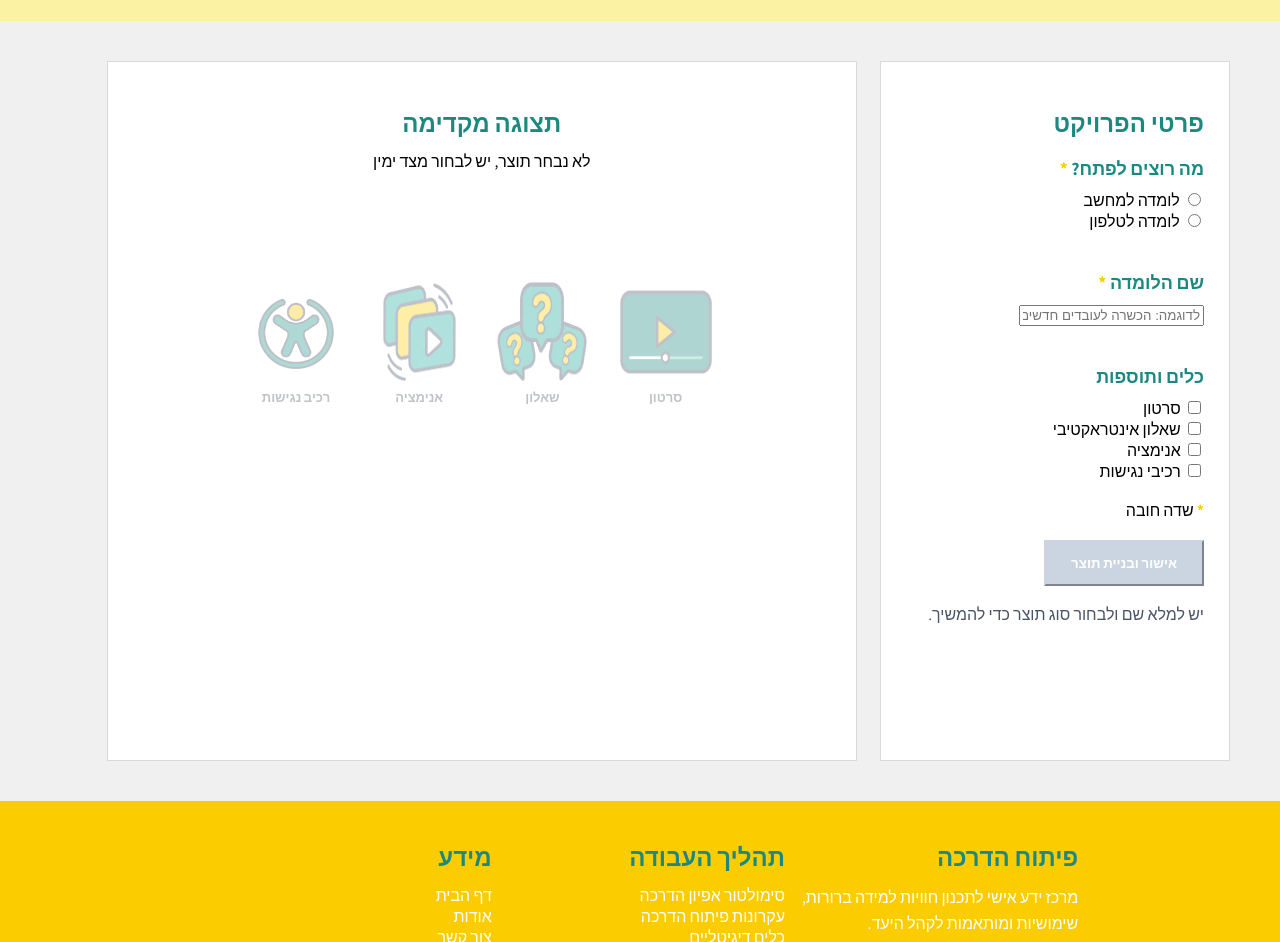
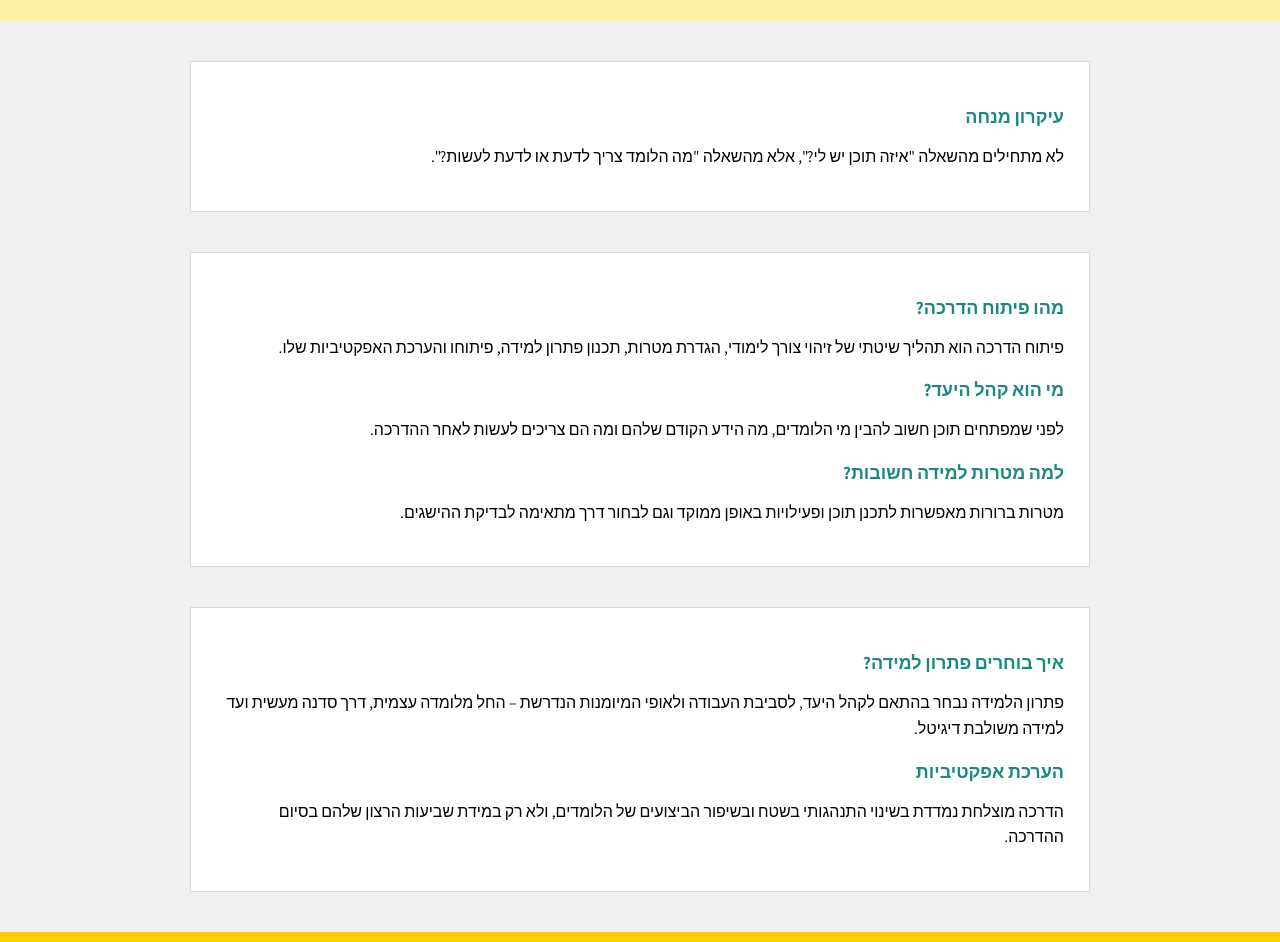
Before and after one commit to ofirfrid/Ofir-Frid-and-Shir-Laniado-website-HIT, a plain HTML site: page simulator.html in a window 1280 px wide. Shown: the part 353-1295 px from the top of the page. Drawn offline with Linux system fonts and the light colour scheme.

Commit message:
simulator.html

```diff
--- a/simulator.html
+++ b/simulator.html
@@ -3,17 +3,17 @@
 <head>
     <meta charset="utf-8" />
     <!--תיאור הדף-->
-    <meta name="description" content="סימולטור אינטראקטיבי לאפיון והתאמת תוצרי הדרכה, בחירת מסכי יעד, רכיבי מדיה והדגמת תהליך הפיתוח בזמן אמת." />
+    <meta name="description" content="העקרונות והשלבים המרכזיים בפיתוח הדרכה מדויקת: ניתוח צרכים, תכנון מטרות, קהל יעד, בחירת פתרון והערכתו" />
     <!--    כותרת ראשית-->
-    <title> learnDesign | סימולטור אפיון הדרכה</title>
-    <link rel="icon" type="images/png" href="images/flowerLogo.png"/>
-    <meta name="keywords" content="סימולטור הדרכה, אפיון הדרכה, טופס אפיון, לומדה אינטראקטיבית, תכנון הדרכה, מיקרו למידה"/>
+    <title> learnDesign | עקרונות פיתוח הדרכה</title>
+    <link rel="icon" type="images/png" href="images/flowerLogo.png">
+    <meta name="keywords" content="עקרונות פיתוח הדרכה, ניתוח הדרכה, תכנון, קהל יעד, מטרות הדרכה" />
     <meta name="author" content="Shir Laniado, Ofir Frid - Telem Faculty, HIT" />
     <meta name="viewport" content="width=device-width, initial-scale=1.0, user-scalable=yes">
     <link href="styles/myStyle.css" rel="stylesheet" />
 </head>
 
-<body onload="startApp()">
+<body>
 <!-- סרגל ניווט עליון -->
 <header id="siteHeader">
     <nav id="mainNav">
@@ -35,105 +35,42 @@
     <!-- סרגל פירורי לחם -->
     <div class="breadCrumbs">
         <a href="index.html">דף הבית</a>
-        <span>> סימולטור פיתוח הדרכה</span>
+        <span> > עקרונות פיתוח הדרכה</span>
     </div>
 </header>
 
 <main>
     <header class="pageIntro">
         <div class="bannerContent">
-            <h1>סימולטור אפיון הדרכה</h1>
-            <h2>בחרו סוג מסך ורכיבים וצפו בהדרכה נבנית מול עיניכם בזמן אמת.</h2>
+            <h1>עקרונות פיתוח הדרכה</h1>
+            <h2>הדרכה טובה מתחילה בהבנת הלומד ומסתיימת ביכולת להשתמש בידע בפועל.</h2>
         </div>
     </header>
-    <section class="simulator">
-        <section class="boxAskSimulator">
-        <h2>פרטי הפרויקט</h2>
-        <form id="projectForm">
 
-            <h3>מה רוצים לפתח? <span class="requiredMark">*</span></h3>
-            <!-- כפתורי הרדיו עם תוספת value -->
-            <label for="compCourse">
-                <input type="radio" id="compCourse" name="devType" value="comp" required /> לומדה למחשב <br/>
-            </label>
-            <label for="phoneCourse">
-                <input type="radio" id="phoneCourse" name="devType" value="phone" /> לומדה לטלפון <br/>
-            </label>
-            <br/>
-
-            <h3>שם הלומדה <span class="requiredMark">*</span></h3>
-            <label for="projectName">
-                <input type="text" id="projectName" placeholder="לדוגמה: הכשרה לעובדים חדשים" required /><br />
-            </label>
-            <br/>
-            <h3>כלים ותוספות</h3>
-            <label for="video">
-                <input type="checkbox" id="video" /> סרטון <br/>
-            </label>
-            <label for="quiz">
-                <input type="checkbox" id="quiz" /> שאלון אינטראקטיבי <br/>
-            </label>
-            <label for="animation">
-                <input type="checkbox" id="animation" /> אנימציה <br/>
-            </label>
-            <label for="access">
-                <input type="checkbox" id="access" /> רכיבי נגישות <br/>
-            </label>
-            <p class="requiredNote">
-                <span class="requiredMark">*</span> שדה חובה
-            </p>
-            <input type="button" id="btnSubmit" class="btnPrimary notActive" value="אישור ובניית תוצר" onclick="openPopup()" disabled />
-            <p id="status" class="status">יש למלא שם ולבחור סוג תוצר כדי להמשיך.</p>
-        </form>
+    <section class="box">
+        <section>
+            <h3>עיקרון מנחה</h3>
+            <p>לא מתחילים מהשאלה "איזה תוכן יש לי?", אלא מהשאלה "מה הלומד צריך לדעת או לדעת לעשות?".</p>
         </section>
-    <section class="boxSimulatorView">
-        <h2>תצוגה מקדימה</h2>
-        <span id="deviceLabel">לא נבחר תוצר, יש לבחור מצד ימין</span>
-        <!-- מסך מחשב -->
-        <div id="computerScreenBox" class="computerScreen">
-            <img src="images/computer.png" alt="מסך מחשב" title="מסך מחשב"/>
-        </div>
-
-        <!-- מסך טלפון -->
-        <div id="phoneScreenBox" class="phoneScreen">
-            <img src="images/phone.png" alt="מסך טלפון" title="מסך טלפון"/>
-        </div>
-
-            <!-- שם הפרויקט שמוקלד בתוך המסך -->
-            <div id="screenProjectTitle" class="screenTitleText"></div>
-
-        <div id="featuresArea">
-            <div id="featureVideo" class="featureItem">
-                <img src="images/video.png" alt="סרטון" title="סרטון" />
-                <span>סרטון</span>
-            </div>
-            <div id="featureQuiz" class="featureItem">
-                <img src="images/quiz.png" alt="שאלון" title="שאלון" />
-                <span>שאלון</span>
-            </div>
-            <div id="featureAnimation" class="featureItem">
-                <img src="images/animation.png" alt="אנימציה" title="אנימציה"  />
-                <span>אנימציה</span>
-            </div>
-            <div id="featureAccess" class="featureItem">
-                <img src="images/accessibility.png" alt="רכיב נגישות" title="רכיב נגישות" />
-                <span>רכיב נגישות</span>
-            </div>
-        </div>
-        <div id="message" class="message hidden">
-            <div class="messageBox">
-                <input type="button" id="closeMessage" value="×" onclick="closePopup()" />
-                <h2>הפרויקט הוגדר בהצלחה ✓</h2>
-                <p id="summary"></p>
-            </div>
-        </div>
+        <section>
+            <h3>מהו פיתוח הדרכה?</h3>
+            <p>פיתוח הדרכה הוא תהליך שיטתי של זיהוי צורך לימודי, הגדרת מטרות, תכנון פתרון למידה, פיתוחו והערכת האפקטיביות שלו.</p>
+            <h3>מי הוא קהל היעד?</h3>
+            <p>לפני שמפתחים תוכן חשוב להבין מי הלומדים, מה הידע הקודם שלהם ומה הם צריכים לעשות לאחר ההדרכה.</p>
+            <h3>למה מטרות למידה חשובות?</h3>
+            <p>מטרות ברורות מאפשרות לתכנן תוכן ופעילויות באופן ממוקד וגם לבחור דרך מתאימה לבדיקת ההישגים.</p>
+        </section>
+        <section>
+            <h3>איך בוחרים פתרון למידה?</h3>
+            <p>פתרון הלמידה נבחר בהתאם לקהל היעד, לסביבת העבודה ולאופי המיומנות הנדרשת – החל מלומדה עצמית, דרך סדנה מעשית ועד למידה משולבת דיגיטל.</p>
+            <h3>הערכת אפקטיביות</h3>
+            <p>הדרכה מוצלחת נמדדת בשינוי התנהגותי בשטח ובשיפור הביצועים של הלומדים, ולא רק במידת שביעות הרצון שלהם בסיום ההדרכה.</p>
         </section>
     </section>
 </main>
+
 <!-- עיצוב סרגל פוטר -->
 <footer id="siteFooter">
-    <div class="footerContent clearfix">
-
     <div class="footerCol colAbout">
         <h2>פיתוח הדרכה</h2>
         <p>מרכז ידע אישי לתכנון חוויות למידה ברורות, שימושיות ומותאמות לקהל היעד.</p>
@@ -157,8 +94,6 @@
             <li><a href="siteMap.html">מפת האתר</a></li>
         </ul>
     </div>
-    </div>
 </footer>
-<script src="jScripts/trainingSimulator.js" type="text/javascript"></script>
 </body>
 </html>
```
Lines whose indentation alone changed are shown as unchanged.
